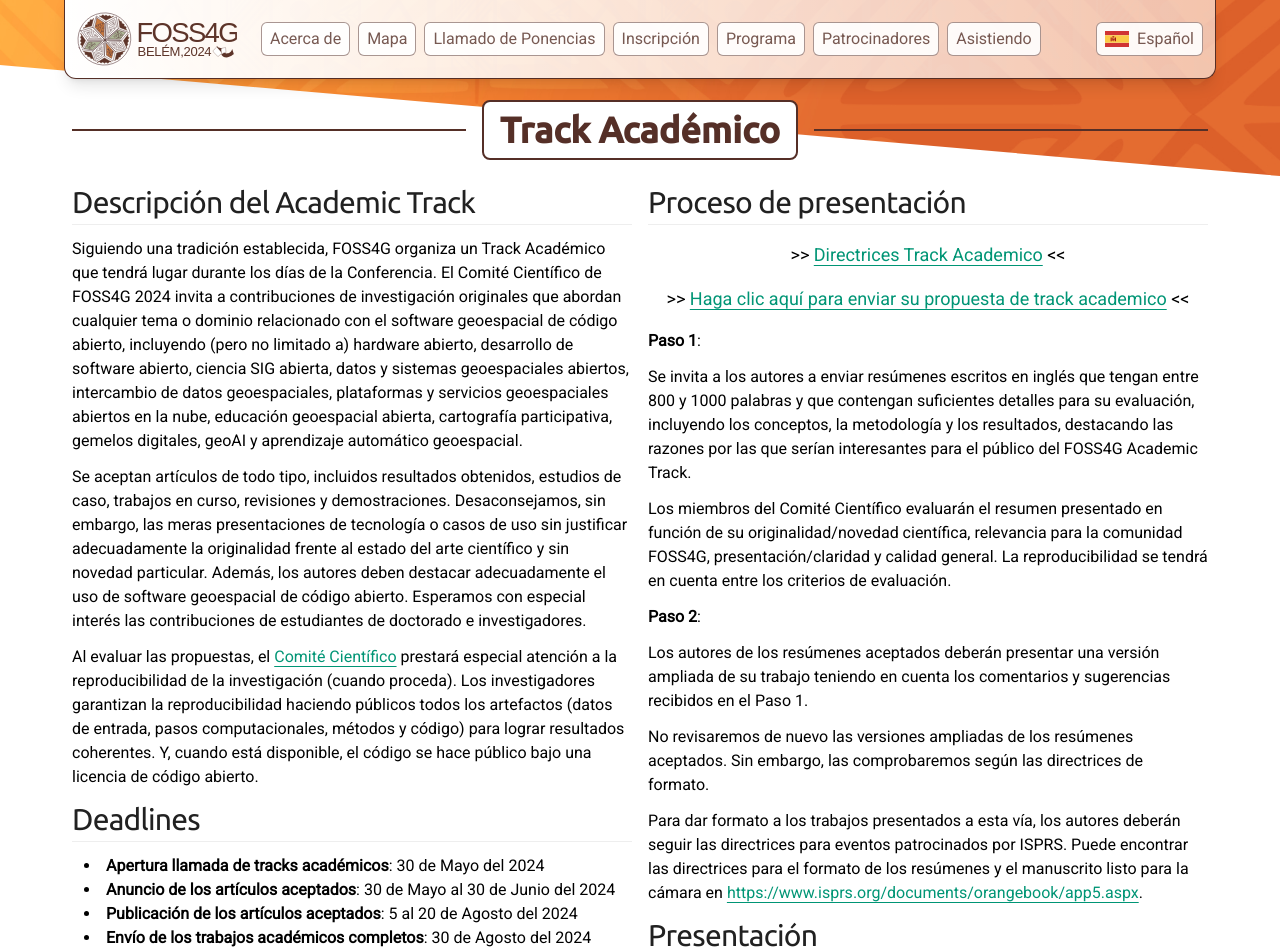
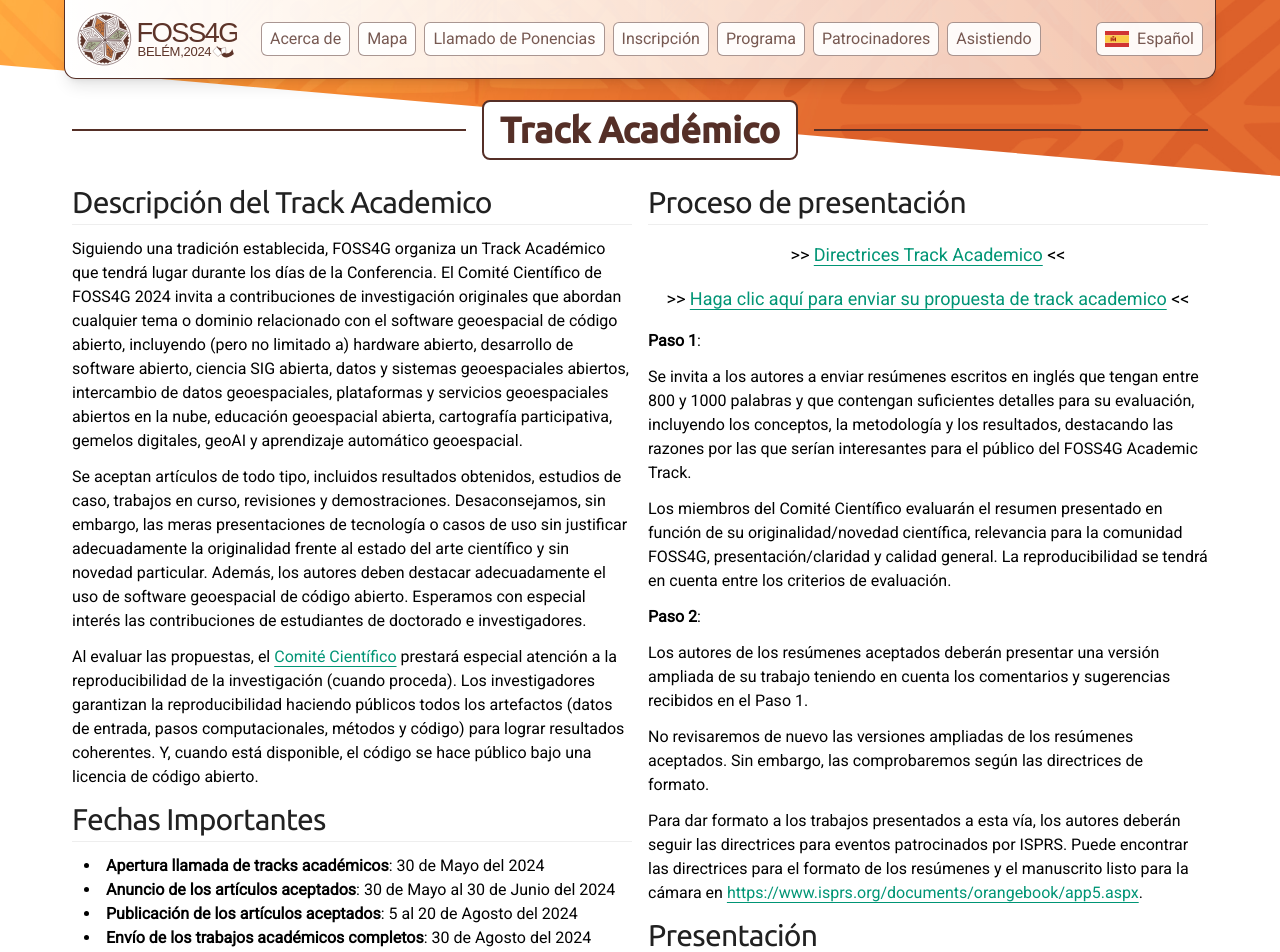
Before and after one commit to FOSS4G-2024-Belem/foss4g-2024-belem.github.io, a Next.js app: page /es/cfp/track-academico in a window 1280 px wide. Shown: the top 952 px of the page. Built offline with nearby package versions, Linux system fonts and the light colour scheme.

Commit message:
update academic track CFP ES

```diff
--- a/src/pages/es/cfp/track-academico.mdx
+++ b/src/pages/es/cfp/track-academico.mdx
@@ -15,7 +15,7 @@ export const metadata = {
   <div className="grid md:grid-cols-2 gap-4">
     <div className="">
 
-      #### Descripción del Academic Track
+      #### Descripción del Track Academico
       ---
 
       Siguiendo una tradición establecida, FOSS4G organiza un Track Académico que tendrá lugar durante los días de la Conferencia. El Comité Científico de FOSS4G 2024 invita a contribuciones de investigación originales que abordan cualquier tema o dominio relacionado con el software geoespacial de código abierto, incluyendo (pero no limitado a) hardware abierto, desarrollo de software abierto, ciencia SIG abierta, datos y sistemas geoespaciales abiertos, intercambio de datos geoespaciales, plataformas y servicios geoespaciales abiertos en la nube, educación geoespacial abierta, cartografía participativa, gemelos digitales, geoAI y aprendizaje automático geoespacial.
@@ -25,7 +25,7 @@ export const metadata = {
       Al evaluar las propuestas, el <IntlLink href="/conference-committees">Comité Científico</IntlLink> prestará especial atención a la reproducibilidad de la investigación (cuando proceda). Los investigadores garantizan la reproducibilidad haciendo públicos todos los artefactos (datos de entrada, pasos computacionales, métodos y código) para lograr resultados coherentes. Y, cuando está disponible, el código se hace público bajo una licencia de código abierto.
 
 
-      #### Deadlines
+      #### Fechas Importantes
       ---
 
       - **Apertura llamada de tracks académicos**: 30 de Mayo del 2024
```
